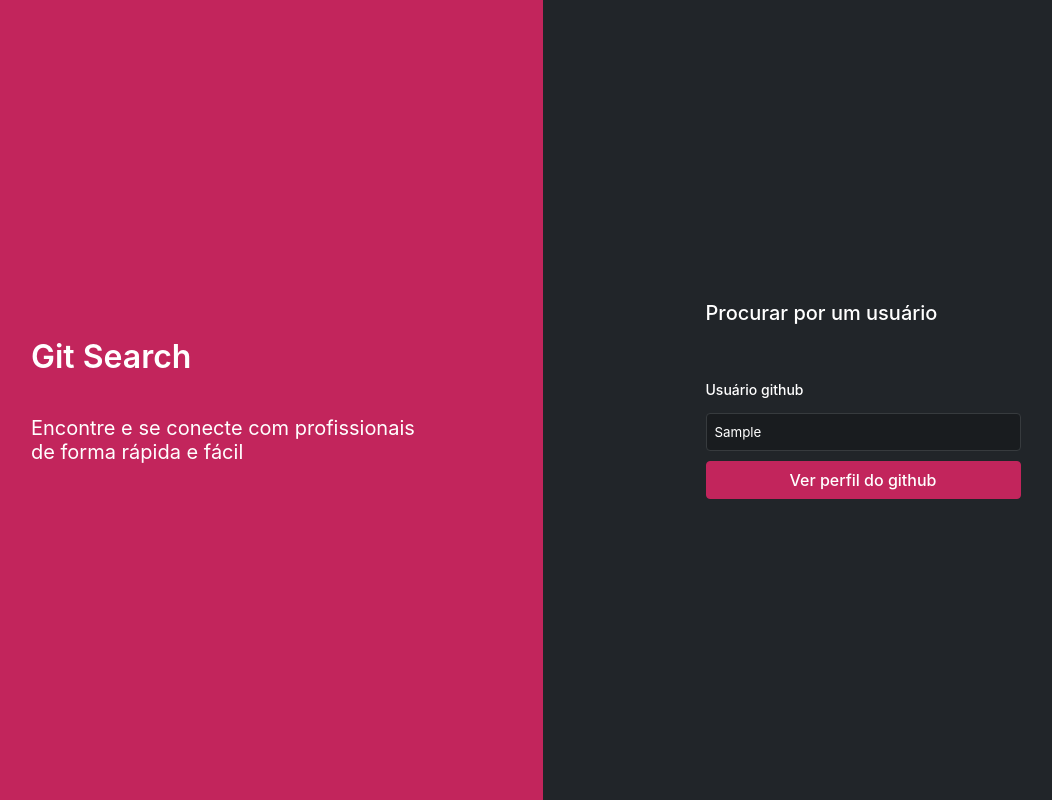
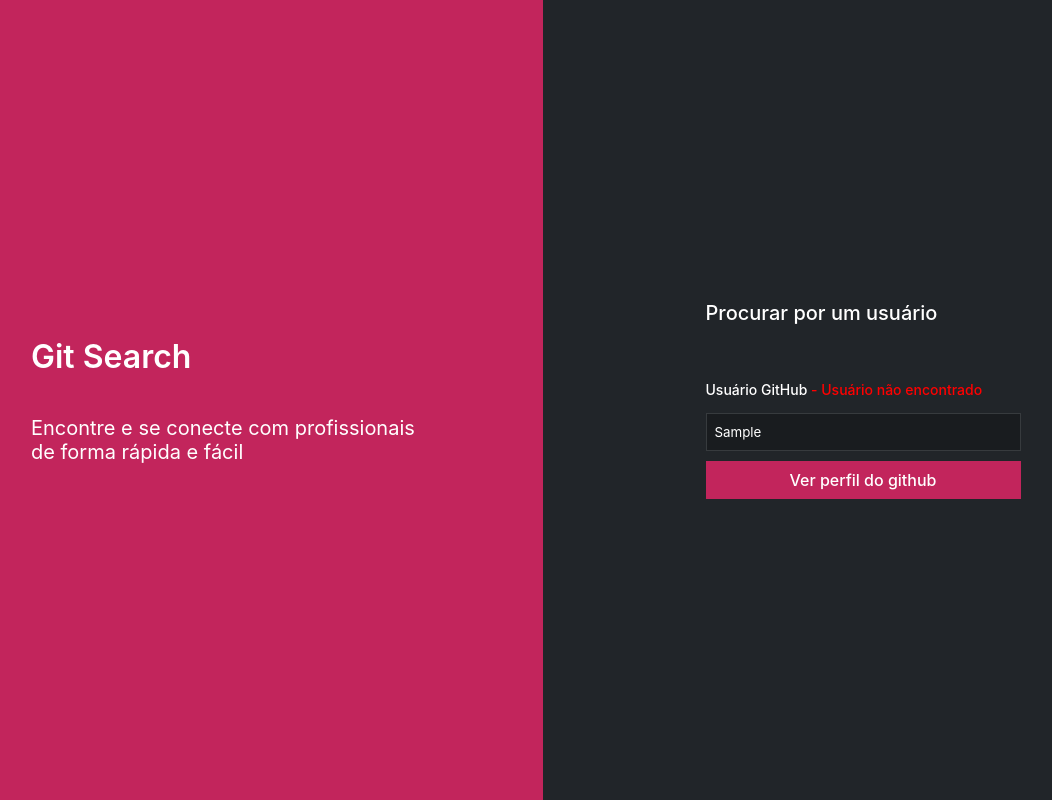
Before and after one commit to rodrigojsdeveloper/git-search, a React (Vite) app: page / in a window 1280 px wide. Both pictures are taken after typing "Sample" into the empty fields and a click on the button "Ver perfil do github". Shown: the whole page, without its empty margins (97-1149 px from the left). Built offline with nearby package versions, Linux system fonts and the light colour scheme; no server answers.

Commit message:
refactor: refactor various styles and functions within the project

```diff
--- a/src/components/Button/style.ts
+++ b/src/components/Button/style.ts
@@ -6,7 +6,6 @@
 }
 
 const Container = styled.button<IButtonStyled>`
-  border-radius: 4px;
   font-weight: 500;
   font-size: 16px;
   transition: 0.5s;
@@ -33,7 +32,7 @@
 
       case "dashboard":
         return css`
-          padding: 8px 16px;
+          padding: 12px 16px;
         `;
 
       default:
--- a/src/components/Card/index.tsx
+++ b/src/components/Card/index.tsx
@@ -6,7 +6,7 @@
     <Container>
       <h3>{repo.name}</h3>
 
-      <p>{repo.description ? repo.description : "null"}</p>
+      <p>{repo.description ? repo.description : "Sem descrição"}</p>
 
       <a href={repo.html_url} target="_blank">
         Repositório
--- a/src/components/Card/style.ts
+++ b/src/components/Card/style.ts
@@ -7,7 +7,6 @@
 
   padding: 40px 20px;
   border: 2px solid var(--color-grey-3);
-  border-radius: 4px;
 
   display: flex;
   flex-direction: column;
@@ -25,8 +24,8 @@
   }
 
   & > h3 {
+    font-weight: 500;
     font-size: 1.25rem;
-    font-weight: 500;
 
     -webkit-line-clamp: 1;
   }
@@ -34,24 +33,24 @@
   & > p {
     font-weight: 400;
     font-size: 1rem;
+    line-height: 20px;
     color: var(--color-grey-5);
 
     -webkit-line-clamp: 2;
   }
 
   & > a {
-    border-radius: 4px;
     padding: 8px;
 
-    background-color: transparent;
+    color: var(--color-grey-7);
+    background-color: var(--transparent);
     border: 1px solid var(--color-grey-6);
-    color: var(--color-grey-7);
 
     transition: 0.5s;
 
     :hover {
+      border-color: var(--color-brand-2);
       background-color: var(--color-brand-2);
-      border-color: var(--color-brand-2);
     }
   }
 `;
--- a/src/components/Input/index.tsx
+++ b/src/components/Input/index.tsx
@@ -1,30 +1,20 @@
 import { Container, InputContainer } from "./style";
 import { InputProps } from "../../interfaces";
 
-const Input = ({
-  type,
-  name,
-  register,
-  autoComplete,
-  error,
-  placeholder,
-  required,
-  onChange,
-  label,
-}: InputProps) => {
+const Input = ({ name, register, error, onClick }: InputProps) => {
   return (
     <Container>
       <label>
-        {label} {!!error && <span> - {error}</span>}
+        Usuário GitHub {!!error && <span> - Usuário não encontrado</span>}
       </label>
 
       <InputContainer
-        type={type}
+        type="text"
         {...register(name)}
-        autoComplete={autoComplete}
-        placeholder={placeholder}
-        required={required}
-        onChange={onChange}
+        autoComplete="off"
+        placeholder="Digite um usuário do github aqui..."
+        required={true}
+        onClick={onClick}
       />
     </Container>
   );
--- a/src/components/Input/style.ts
+++ b/src/components/Input/style.ts
@@ -15,6 +15,7 @@
     font-size: 0.875rem;
 
     & > span {
+      color: var(--color-red);
     }
   }
 `;
@@ -23,11 +24,15 @@
   width: 100%;
   height: 38px;
 
+  color: var(--color-grey-7);
+  border: 1.5px solid var(--color-grey-4);
   background-color: var(--color-grey-1);
-  border: 1.5px solid var(--color-grey-4);
-  border-radius: 4px;
-  color: var(--color-grey-7);
+
   padding: 8px;
+
+  &:focus::placeholder {
+    color: var(--transparent);
+  }
 `;
 
 export { Container, InputContainer };
--- a/src/interfaces/index.ts
+++ b/src/interfaces/index.ts
@@ -10,15 +10,11 @@
 }
 
 export interface InputProps {
-  type?: React.HTMLInputTypeAttribute;
   name: string;
-  autoComplete?: string;
-  placeholder?: string;
   register: UseFormRegister<FieldValues>;
   label?: string;
   error?: any;
-  required?: boolean | undefined;
-  onChange?: React.ChangeEventHandler<HTMLInputElement>;
+  onClick?: React.MouseEventHandler<HTMLDivElement>;
 }
 
 export interface IUser {
--- a/src/pages/Dashboard/index.tsx
+++ b/src/pages/Dashboard/index.tsx
@@ -1,3 +1,4 @@
+import { sortByMostRecent } from "../../utils/formatDate";
 import { IDashboard, IRepo } from "../../interfaces";
 import { Button } from "../../components/Button";
 import { useNavigate } from "react-router-dom";
@@ -31,6 +32,8 @@
     }
   }, []);
 
+  const formattedRepos: IRepo[] = sortByMostRecent(repos);
+
   return (
     <Container>
       <div>
@@ -45,7 +48,7 @@
           onClick={() => {
             history.back();
 
-            sessionStorage.removeItem("Git Search: name");
+            sessionStorage.removeItem("Git Search: username");
           }}
         >
           Trocar usuário
@@ -53,8 +56,8 @@
       </div>
 
       <menu>
-        {repos.map((repo: IRepo) => (
-          <Card repo={repo} />
+        {formattedRepos.map((repo: IRepo) => (
+          <Card repo={repo} key={repo.id} />
         ))}
       </menu>
     </Container>
--- a/src/pages/Home/index.tsx
+++ b/src/pages/Home/index.tsx
@@ -14,15 +14,13 @@
 
   const [load, setLoad] = useState<boolean>(false);
 
+  const [error, setError] = useState<boolean>(false);
+
   const schema = yup.object().shape({
-    owner: yup.string().required("Campo obrogatório"),
+    owner: yup.string().required("Campo obrigatório"),
   });
 
-  const {
-    register,
-    handleSubmit,
-    formState: { errors },
-  } = useForm({
+  const { register, handleSubmit } = useForm({
     resolver: yupResolver(schema),
   });
 
@@ -38,7 +36,11 @@
 
         navigate("/dashboard");
       })
-      .catch((error) => console.error(error))
+      .catch((error) => {
+        setError(true);
+
+        console.error(error);
+      })
       .finally(() => setLoad(false));
   };
 
@@ -59,12 +61,8 @@
           <Input
             name="owner"
             register={register}
-            autoComplete="off"
-            error={errors.owner?.message}
-            label="Usuário github"
-            type="text"
-            placeholder="Digite um usuário do github aqui..."
-            required={true}
+            error={error}
+            onClick={() => setError(false)}
           />
 
           <Button color="colorHome" size="home" type="submit" disabled={load}>
--- a/src/styles/global.ts
+++ b/src/styles/global.ts
@@ -2,6 +2,7 @@
 
 export default createGlobalStyle`
 	* {
+		border: 0;
 		margin: 0;
 		padding: 0;
 		outline: 0;
@@ -12,6 +13,7 @@
   :root {
     --color-brand-1: #C2255C;
     --color-brand-2: #D6336C;
+
     --color-grey-1: #191C1F;
     --color-grey-2: #212529;
     --color-grey-3: #33363A;
@@ -19,8 +21,13 @@
     --color-grey-5: #A6A8A9;
     --color-grey-6: #D9D9D9;
     --color-grey-7: #FFFFFF;
+
+		--color-red: red;
+
 		--shadow-1: rgba(255, 255, 255, 0.12);
 		--shadow-2: rgba(255, 255, 255, 0.5);
+
+		--transparent: transparent;
   }
 
 	body {
--- /dev/null
+++ b/src/utils/formatDate.ts
@@ -0,0 +1,29 @@
+import { IRepo } from "../interfaces";
+
+function formatDate(dateString: string): string {
+  const date = new Date(dateString);
+  const formattedDate = `${date.getDate()}/${
+    date.getMonth() + 1
+  }/${date.getFullYear()} às ${date.getHours()}:${date.getMinutes()}`;
+  return formattedDate;
+}
+
+function sortByMostRecent(repos: IRepo[]): IRepo[] {
+  const currentDate = new Date();
+  repos.sort((repo1, repo2) => {
+    const diff1 = Math.abs(
+      currentDate.getTime() - new Date(repo1.created_at).getTime()
+    );
+    const diff2 = Math.abs(
+      currentDate.getTime() - new Date(repo2.created_at).getTime()
+    );
+    return diff1 - diff2;
+  });
+
+  return repos.map((repo) => ({
+    ...repo,
+    created_at: formatDate(repo.created_at),
+  }));
+}
+
+export { formatDate, sortByMostRecent };
```
Also changed, not shown: 1 other file (tests, documents, lock files or other folders).
